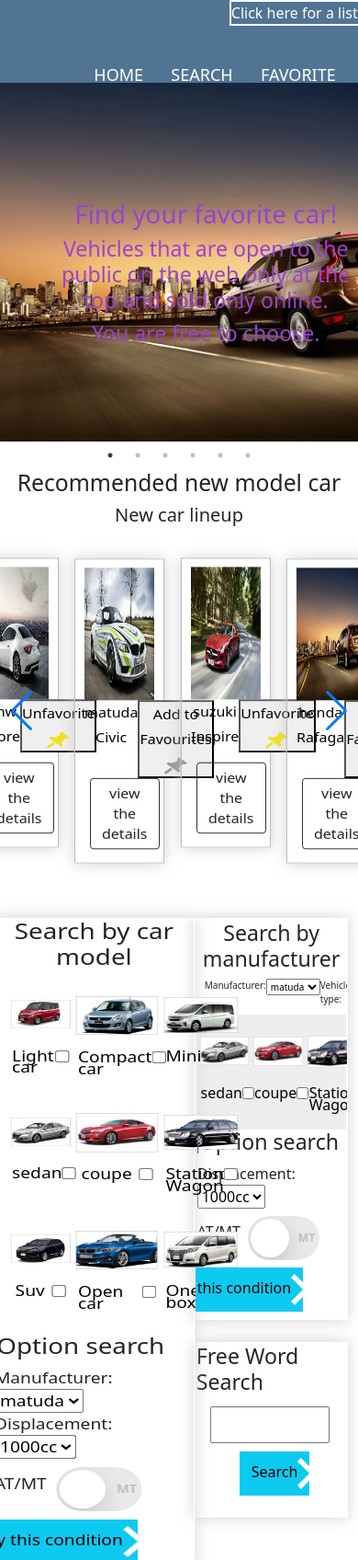
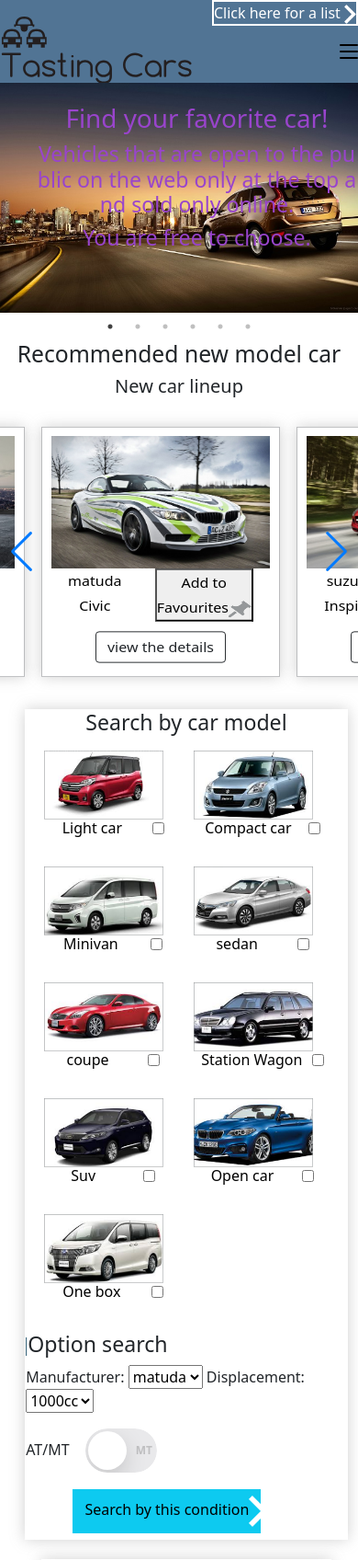
Before and after one commit to yuzuki24/frontendcar, a plain HTML site: page index.html in a window 390 px wide. Shown: the top 1696 px of the page at 92% size. Drawn offline with nearby package versions, Linux system fonts and the light colour scheme.

Commit message:
レスポンシブ対応

```diff
--- a/css/style.css
+++ b/css/style.css
@@ -2,6 +2,12 @@
 * {
     margin: 0;
     padding: 0;
+    box-sizing: border-box;
+}
+
+ :root {
+    --nav-height: 10vh;
+    --nav-background: rgb(170, 166, 166, 0.95);
 }
 
 p {
@@ -63,8 +69,8 @@
     text-transform: uppercase;
     margin-top: 40px;
     margin-bottom: 20px;
-    margin-right: 0px;
-    margin-left: 40px;
+    margin-right: 50%;
+    margin-left: 50%;
     bottom: 0px;
     list-style: none;
     float: right;
@@ -88,6 +94,51 @@
 
 .main-nav a:hover {
     color: rgb(94, 163, 175);
+}
+
+.menu {
+    cursor: pointer;
+    border: none;
+    outline: none;
+    display: none;
+    height: 20%;
+    width: 15%;
+    margin: 0;
+}
+
+.menu .bar {
+    width: 20px;
+    height: 2px;
+    background: #000;
+    border-radius: 5px;
+    opacity: 1;
+    visibility: visible;
+    transition: 0.5s ease;
+    transform-origin: left;
+    margin-left: auto;
+}
+
+.menu .bar1 {
+    margin-bottom: 5px;
+}
+
+.menu .bar3 {
+    margin-top: 5px;
+}
+
+.menu.toggle2 .bar1 {
+    transform-origin: left;
+    transform: rotate(45deg);
+}
+
+.menu.toggle2 .bar2 {
+    opacity: 0;
+    visibility: hidden;
+}
+
+.menu.toggle2 .bar3 {
+    transform-origin: left;
+    transform: rotate(-45deg);
 }
 
 .page-header {
@@ -227,18 +278,6 @@
     color: rgb(0, 195, 255);
 }
 
-@media screen and (max-width: 480px) {
-    .news-list .item a {
-        flex-wrap: wrap;
-    }
-    .news-list .item .date {
-        min-width: 100px;
-    }
-    .news-list .item .title {
-        margin-top: 10px;
-    }
-}
-
 * {
     box-sizing: border-box;
 }
@@ -336,13 +375,6 @@
     margin-right: 5%;
     margin-left: 1%;
     margin-top: 6%;
-}
-
-@media screen and (max-width:480px) {
-    #area {
-        max-width: auto;
-        transform: scale(1.2, 1);
-    }
 }
 
 .freeword {
@@ -573,3 +605,102 @@
     left: 33px;
     box-shadow: 0 9px 28px -6px rgba(0, 0, 0, 0.5);
 }
+
+@media screen and (max-width: 480px) {
+    .img01 {
+        height: 250px;
+    }
+    .textcontent {
+        position: absolute;
+        top: 8%;
+        text-align: justify;
+        margin-left: 10%;
+        word-break: break-all;
+    }
+    .swiper {
+        position: absolute;
+        width: 100%;
+        height: 40%;
+    }
+    .container {
+        display: grid;
+        grid-template-columns: repeat(2, 1fr);
+        grid-template-rows: repeat(2, 1fr);
+        grid-template-areas: 100%;
+    }
+    .model {
+        display: grid;
+        grid-template-columns: repeat(2, 2fr);
+    }
+    .foot {
+        flex-direction: column;
+    }
+    .line {
+        margin-top: 15px;
+        margin-bottom: 15px;
+        margin-left: 3%;
+        margin-right: 7%;
+        width: 85%;
+        height: 5px;
+        border-bottom: rgb(14, 152, 216);
+    }
+    .button {
+        white-space: nowrap;
+    }
+    .logo {
+        width: 210px;
+        height: 80px;
+        position: absolute;
+    }
+    .set {
+        flex-direction: column;
+    }
+}
+
+@media screen and (max-width: 700px) {
+    .layout01 {
+        flex-direction: column;
+    }
+    #area {
+        width: 100%;
+        margin: auto;
+    }
+    .upright {
+        width: 100%;
+    }
+    .main-nav {
+        flex-direction: column;
+        position: fixed;
+        top: 0;
+        left: 70%;
+        width: 300px;
+        height: 50%;
+        background: var(--nav-background);
+        margin-top: var(--nav-height);
+        transition: 0.5s ease-out;
+        z-index: 2;
+    }
+    .main-nav li {
+        height: var(--nav-height);
+        line-height: var(--nav-height);
+        text-align: left;
+        width: 100%;
+        display: block;
+    }
+    .menu {
+        display: block;
+        margin-left: auto;
+        margin-top: 15%;
+    }
+    .menu.toggle2+.main-nav {
+        transform: translateX(-100%);
+    }
+    .container2 {
+        max-width: 100%;
+        margin: auto;
+    }
+    .freeword {
+        max-width: 100%;
+        margin: auto;
+    }
+}
--- a/index.html
+++ b/index.html
@@ -4,8 +4,7 @@
 <head>
     <title>Tasting Cars</title>
     <meta charset="utf-8">
-    <meta name="viewport" content="width=device-width, initial-scale=1,maximum-scale=1.0, minimum-scale=1.0">
-    <meta name="viewport" content="width=800">
+    <meta name="viewport" content="width=device-width, initial-scale=1, maximum-scale=1.0, minimum-scale=1.0">
     <meta name="Keywords" content="Cars">
     <meta name="Description" content="Tasting the cars">
     <link href="https://use.fontawesome.com/releases/v5.0.8/css/all.css" rel="stylesheet">
@@ -32,7 +31,15 @@
 
         <nav>
 
-            <div class="button" tabindex="0" role="button">Click here for a list <img src="assets/img/icon/arrowButton.png" height="21" width="13" /></div>
+            <div class="button" tabindex="0" role="button">Click here for a list <img src="assets/img/icon/arrowButton.png" height="21" width="13" /></div><br>
+
+
+
+            <div class="menu">
+                <div class="bar bar1"></div>
+                <div class="bar bar2"></div>
+                <div class="bar bar3"></div>
+            </div>
 
 
             <ul class="main-nav ml-auto">
@@ -474,7 +481,7 @@
     <footer>
         <div class="foot">
             <div class="menu-left">
-                <a href="index.html"><img class="logo" src="assets/img/logo/tc-black-logo.svg" alt="tasting cars"></a>
+                <a href="index.html"><img class="logo1" src="assets/img/logo/tc-black-logo.svg" alt="tasting cars"></a>
                 <p>
                     1-6-23 Honcho,<br> Aoba-ku, Sendai City, <br>Miyagi Prefecture INTELLEX<br>Sendai Building 8th floor
                 </p>
@@ -509,10 +516,13 @@
         const swiper = new Swiper('.swiper', {
             loop: true,
 
-            slidesPerView: 4,
+            slidesPerView: 1.5,
             breakpoints: {
-                // 768px以上の場合
-                768: {
+
+                480: {
+                    slidesPerView: 2
+                },
+                700: {
                     slidesPerView: 4
                 }
             },
@@ -556,6 +566,13 @@
             }
         });
     </script>
+    <script>
+        const menu = document.querySelector('.menu');
+
+        menu.addEventListener('click', function() {
+            this.classList.toggle('toggle2');
+        });
+    </script>
 
 
 
```
